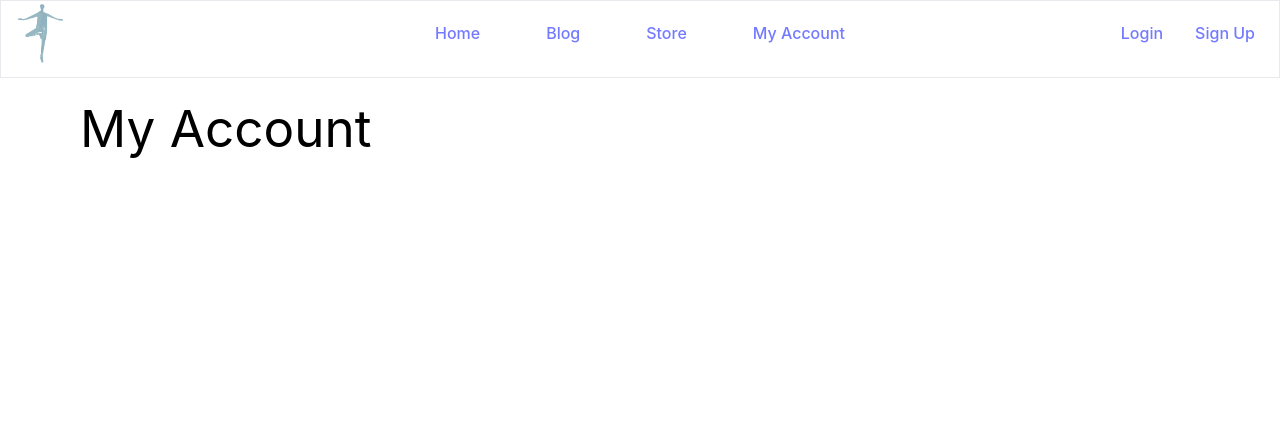
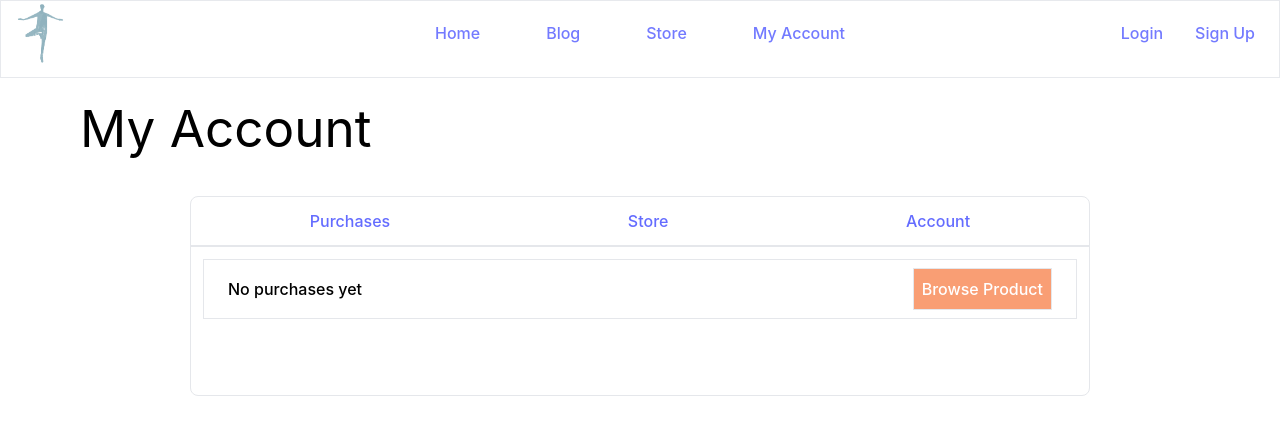
Before and after one commit to hsoekiswo/seruni-frontend, a React (Vite) app: page /my-account in a window 1280 px wide. Shown: the top 434 px of the page. Built offline with nearby package versions, Linux system fonts and the light colour scheme.

Commit message:
feat: fix product root and add my-account route

```diff
--- a/src/components/Item.tsx
+++ b/src/components/Item.tsx
@@ -10,16 +10,23 @@
 // ]
 import { useEffect, useState } from "react";
 import { useProduct } from "../context/ProductContext";
-import { useNavigate } from "react-router";
+import { NavLink } from "react-router";
 
 const URL = 'https://seruni-backend-production.up.railway.app'
 
-function Item({ id, name, image, onClick }) {
+interface ItemProps {
+    id: string;
+    name: string;
+    image: string;
+    onClick: () => void;
+}
+
+function Item({ id, name, image, onClick }: ItemProps) {
     return (
-        <div className="item-container-size" key={id} onClick={onClick}>
+        <div className="item" key={id} onClick={onClick}>
             <div className="item-container">
                 <div className="item-img-container">
-                    <img src={image} className="item-img"></img>
+                    <img src={image} alt={name} className="item-img"></img>
                 </div>
                 <div className="item-title-container">
                     <h3>{name}</h3>
@@ -30,10 +37,10 @@ function Item({ id, name, image, onClick }) {
 }
 
 function ItemList() {
-    const [items, setItems] = useState([]);
+    const [items, setItems] = useState<Array<{id: string; name: string; image: string}>>([]);
     const [loading, setLoading] = useState(true);
     const { setSelectedProductId } = useProduct();
-    const navigate = useNavigate();
+    // const navigate = useNavigate();
 
     useEffect(() => {
         const fetchItems = async () => {
@@ -50,20 +57,23 @@ function ItemList() {
         };
 
         fetchItems();
-    }, [URL]);
+    }, [setItems]);
 
     if (loading) return <p>Loading...</p>
-
-    const handleSelectProduct = (id) => {
-        setSelectedProductId(id);
-        navigate(`/product/${id}`);
-    }
 
     return (
         <div className="generic-container">
             {
                 items.map((item) => (
-                    <Item id={item.id} name={item.name} image={item.image} onClick={() => handleSelectProduct(item.id)} />
+                    <NavLink to={`/product/${item.id}`} end>
+                    <Item
+                        id={item.id}
+                        name={item.name}
+                        image={item.image}
+                        onClick={() => {
+                            setSelectedProductId(item.id);
+                        }} />
+                    </NavLink>
                 ))
             }
         </div>
--- a/src/context/ProductContext.tsx
+++ b/src/context/ProductContext.tsx
@@ -1,8 +1,17 @@
-import { createContext, useContext, useState } from "react";
+import { createContext, useContext, useState, ReactNode } from "react";
 
-const ProductContext = createContext(null);
+interface ProductContextType {
+    selectedProductId: string | null;
+    setSelectedProductId: (id: string | null) => void;
+}
 
-export const ProductProvider = ({ children }) => {
+const ProductContext = createContext<ProductContextType | undefined>(undefined);
+
+interface ProductProviderProps {
+    children: ReactNode;
+  }
+
+export const ProductProvider = ({ children }: ProductProviderProps) => {
     const [selectedProductId, setSelectedProductId] = useState(null);
 
     return (
@@ -12,4 +21,10 @@ export const ProductProvider = ({ children }) => {
     );
 };
 
-export const useProduct = () => useContext(ProductContext);
+export const useProduct = () => {
+    const context = useContext(ProductContext);
+    if (context === undefined) {
+        throw new Error('useProduct must be used within a ProductProvider');
+    }
+    return context;
+};
--- a/src/main.tsx
+++ b/src/main.tsx
@@ -11,6 +11,9 @@ import Checkout from './routes/Checkout/Checkout.tsx';
 import Blog from './routes/Blog/Blog.tsx';
 import MyAccount from './routes/MyAccount/MyAccount.tsx';
 import { ProductProvider } from './context/ProductContext.tsx';
+import Purchases from './routes/MyAccount/Purchases.tsx';
+import AccountStore from './routes/MyAccount/AccountStore.tsx';
+import DetailedAccount from './routes/MyAccount/DetailedAccount.tsx';
 
 createRoot(document.getElementById('root')!).render(
   <StrictMode>
@@ -21,10 +24,14 @@ createRoot(document.getElementById('root')!).render(
           <Route path="/registration" element={<Registration />} />
           <Route path="/login" element={<Login />} />
           <Route path="/store" element={<Store />} />
-          <Route path="/product" element={<Product />} />
+          <Route path="/product/:id" element={<Product />} />
           <Route path="/checkout" element={<Checkout />} />
           <Route path="/blog" element={<Blog />} />
-          <Route path="/my-account" element={<MyAccount />} />
+          <Route path="/my-account" element={<MyAccount />}>
+            <Route path="" element={<Purchases />} />
+            <Route path="account-store" element={<AccountStore />} />/
+            <Route path="detailed-account" element={<DetailedAccount />} />
+          </Route>
         </Routes>
       </ProductProvider>
     </BrowserRouter>
--- /dev/null
+++ b/src/routes/MyAccount/AccountStore.tsx
@@ -0,0 +1,8 @@
+function AccountStore() {
+  return (
+    <div>
+        This page is under development
+    </div>
+)}
+
+export default AccountStore;
--- /dev/null
+++ b/src/routes/MyAccount/DetailedAccount.tsx
@@ -0,0 +1,8 @@
+function DetailedAccount() {
+    return (
+        <div>
+            This page is under development
+        </div>
+)};
+
+export default DetailedAccount;
--- a/src/routes/MyAccount/MyAccount.tsx
+++ b/src/routes/MyAccount/MyAccount.tsx
@@ -1,3 +1,4 @@
+import { NavLink, Outlet } from "react-router";
 import { Nav } from "../../components/Nav";
 import Title from "../../components/Title";
 
@@ -7,7 +8,32 @@ function MyAccount() {
             <Nav />
             <div className="pt-20">
                 <Title title="My Account" />
+                <div className="generic-container">
+                  <div className="w-3/4 h-1/4 border m-10 rounded-lg">
+                    <div className="border-b-2">
+                      <ul className="flex flex-row justify-around py-3">
+                        <li>
+                        <NavLink to="/my-account" end className="hover:underline">
+                          Purchases
+                        </NavLink>
+                        </li>
+                        <li>
+                        <NavLink to="account-store" className="hover:underline">
+                          Store
+                        </NavLink>
+                        </li>
+                        <li>
+                        <NavLink to="detailed-account" className="hover:underline">
+                          Account
+                        </NavLink>
+                        </li>
+                      </ul>
+                    </div>
+                    <Outlet />
+                  </div>
+                </div>
             </div>
+
       </>
     );
   }
--- /dev/null
+++ b/src/routes/MyAccount/Purchases.tsx
@@ -0,0 +1,21 @@
+import { NavLink } from "react-router";
+
+function Purchases() {
+    return (
+      <div className="flex justify-between items-center border px-4 m-3">
+        <div className="p-2">
+          <p className="font-medium">
+            No purchases yet
+          </p>
+        </div>
+        <div className="p-2">
+          <NavLink to="/store" end>
+            <button className="border bg-custom-orange-3 text-white font-medium p-2 transition-colors hover:from-custom-orange-3 hover:to-custom-orange">
+              Browse Product
+            </button>
+          </NavLink>
+        </div>
+      </div>
+)};
+
+  export default Purchases;
--- a/src/routes/Product/Product.tsx
+++ b/src/routes/Product/Product.tsx
@@ -40,7 +40,7 @@ function Product() {
       };
 
       fetchItem();
-    });
+    }, [selectedProductId]);
 
 
     function getCookie(name) {
```
